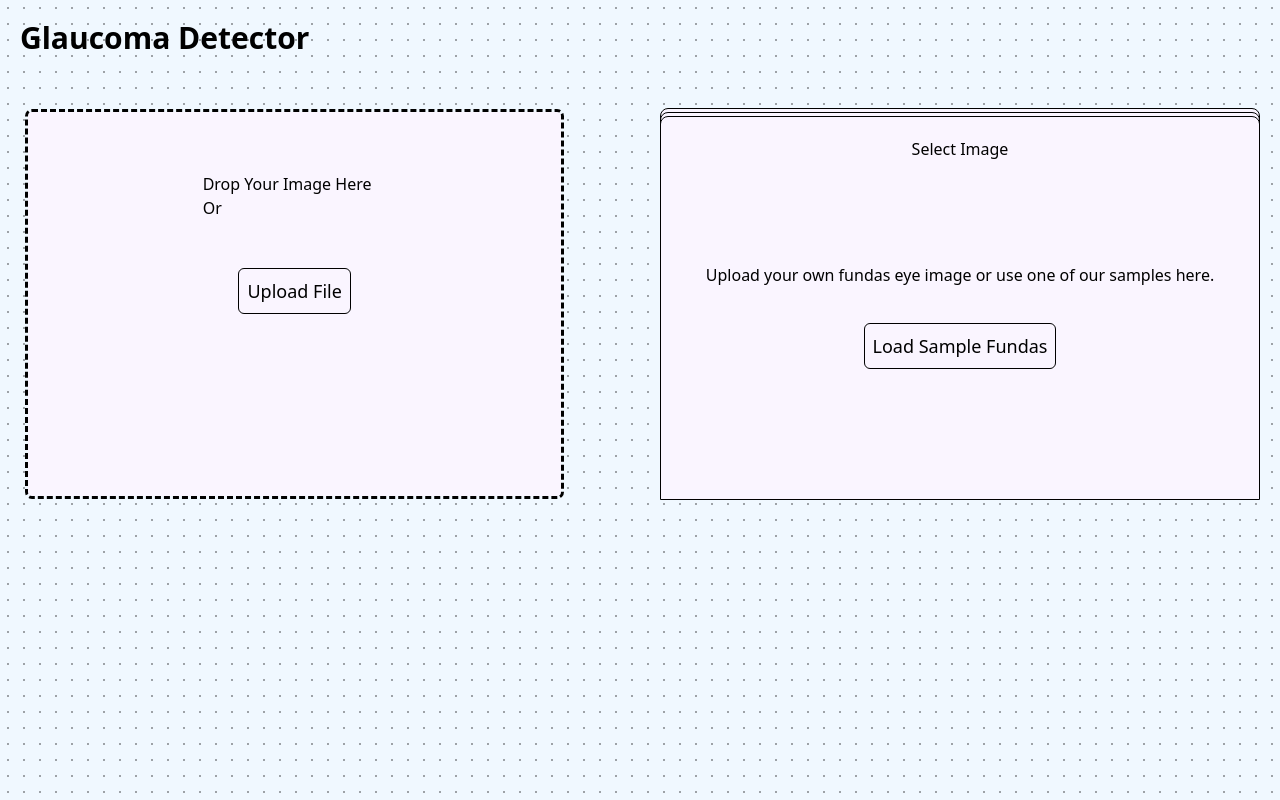
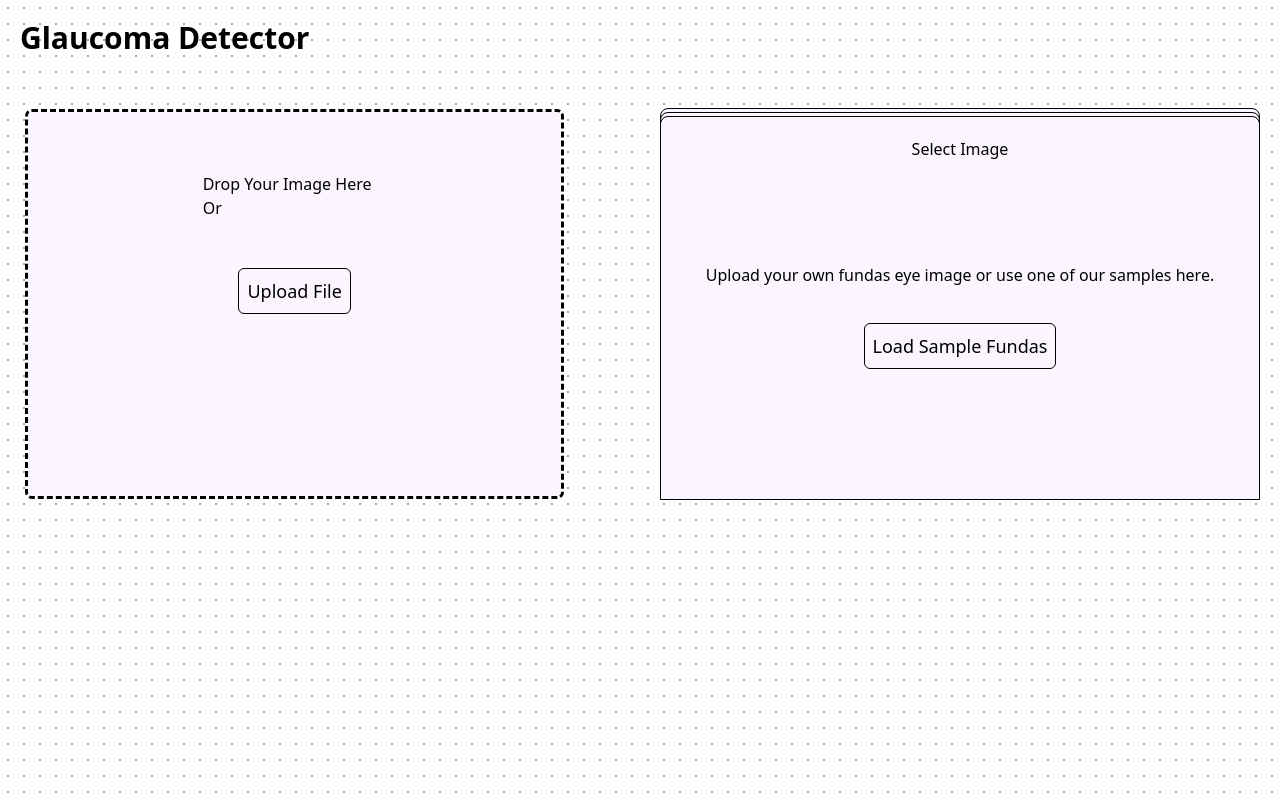
Before and after one commit to Joshuajrodrigues/glaucoma-detector, a Next.js app: page / in a window 1280 px wide. Built offline with nearby package versions, Linux system fonts and the light colour scheme.

Commit message:
minor ui fixes

```diff
--- a/components/ResultsScreen.tsx
+++ b/components/ResultsScreen.tsx
@@ -70,9 +70,9 @@ const ResultsScreen = () => {
         <div>Disk Area :{diskArea} px</div>
         <div>
           Estimated Cup To Disk Ratio (CDR) :
-          {isNaN(cupArea / diskArea) ? "" : (cupArea / diskArea)?.toFixed(2)}
+          {(isNaN(cupArea / diskArea) || diskArea === 0) ? "" : (cupArea / diskArea)?.toFixed(2)}
         </div>
-        {!isNaN(cupArea / diskArea) && (
+        {(!isNaN(cupArea / diskArea )&& diskArea !== 0) && (
           <div>
             {cupArea / diskArea >= 0.5 ? (
               <span className=" text-green-600">
--- a/styles/globals.css
+++ b/styles/globals.css
@@ -7,10 +7,9 @@
 }
 body {
     background: radial-gradient(rgb(0, 0, 0) 1%, transparent 9%) 0 0;
-    background-color: aliceblue;
+    background-color: rgb(255, 255, 255);
     background-size: 16px 16px;
-
-
+    color: black;
 }
 
 .x-cursor::after{
```
